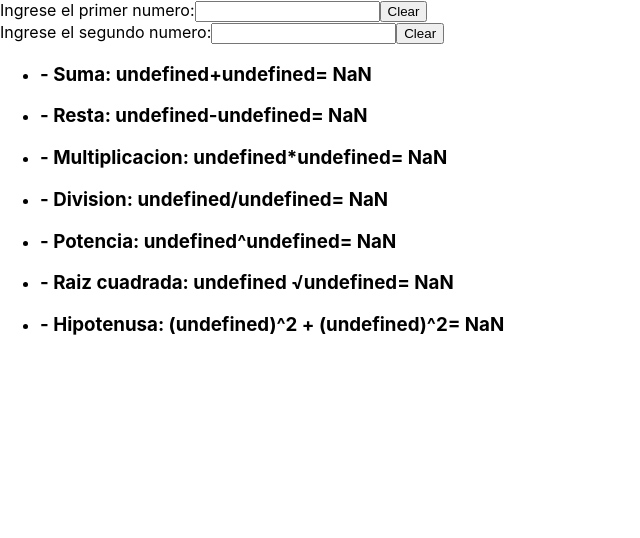
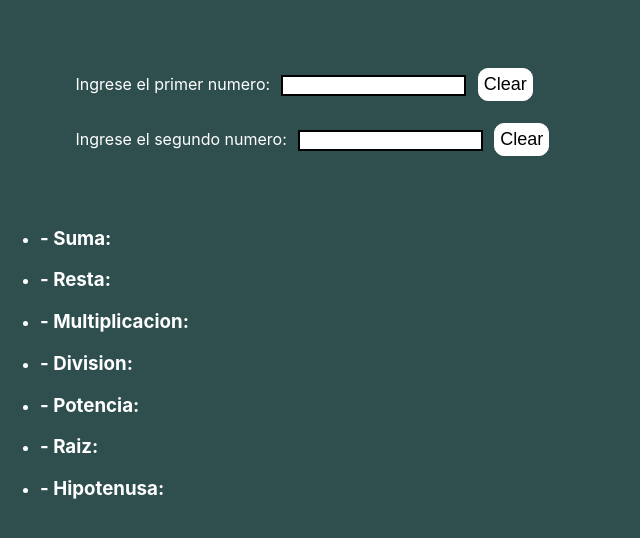
Before and after one commit to Juanideni/advance-calculator, a React (Create React App) app: page / in a window 1280 px wide. Shown: the top 538 px of the page, without its empty margins (0-640 px from the left). Built offline with nearby package versions, Linux system fonts and the light colour scheme.

Commit message:
Page done

```diff
--- a/src/App.css
+++ b/src/App.css
@@ -1,38 +1,28 @@
-.App {
-  text-align: center;
+html {
+ background-color: darkslategrey;
+ color: white;
 }
-
-.App-logo {
-  height: 40vmin;
-  pointer-events: none;
+.inputs{
+  margin: 5%;
 }
-
-@media (prefers-reduced-motion: no-preference) {
-  .App-logo {
-    animation: App-logo-spin infinite 20s linear;
-  }
+.first-input, .second-input{
+  margin: 1%
 }
-
-.App-header {
-  background-color: #282c34;
-  min-height: 100vh;
-  display: flex;
-  flex-direction: column;
-  align-items: center;
-  justify-content: center;
-  font-size: calc(10px + 2vmin);
+.number-inputs{
+  text-align: right;
+  display: inline-block;
+  margin: 1%;
+  border: solid 2px black;
+}
+.button-clear {
+  background-color: white;
+  font-size: large;
+  border: solid 1px white;
+  border-radius: 10px ;
+  transition: 1.5s;
+  padding: 5px;
+}
+.button-clear:hover {
+  background-color: darkslategrey;
   color: white;
 }
-
-.App-link {
-  color: #61dafb;
-}
-
-@keyframes App-logo-spin {
-  from {
-    transform: rotate(0deg);
-  }
-  to {
-    transform: rotate(360deg);
-  }
-}
--- a/src/Design.js
+++ b/src/Design.js
@@ -2,8 +2,8 @@ import { useState } from "react"
 
 
 function Design(){
-    let [firstNumber,setFirstNumber] = useState()
-    let [secondNumber, setSecondNumber] = useState()
+    let [firstNumber,setFirstNumber] = useState(null)
+    let [secondNumber, setSecondNumber] = useState(null)
 
 
     function inputFirstNumber(props){
@@ -13,34 +13,36 @@ function Design(){
         setSecondNumber(props.target.value)
     }
 
-    function clearFirstInput(){
-        setFirstNumber(0)
+    function clearFirstInput(props){
+
+        setFirstNumber(props.target.value = "")
     }
-    function clearSecondInput(){
-        setSecondNumber(0)
+    function clearSecondInput(props){
+        setSecondNumber(props.target.value = "")
     }
-
 
 
     return(
         <>
-        <div>
+        <div className="inputs">
+            <div className="first-input">
             <label>Ingrese el primer numero:</label><input type="number" id="primer-numero" className="number-inputs" value={firstNumber} onInput={inputFirstNumber}></input>
-            <button onClick={clearFirstInput}>Clear</button>
-        </div>
-        <div>
+            <button onClick={clearFirstInput} className="button-clear">Clear</button>
+            </div>
+            <div className="second-input">
             <label>Ingrese el segundo numero:</label><input type="number" id="primer-numero" className="number-inputs" value={secondNumber} onInput={inputSecondNumber}></input>
-            <button onClick={clearSecondInput}>Clear</button>
+            <button onClick={clearSecondInput} className="button-clear">Clear</button>
+            </div>
         </div>
         <div>
             <ul>
-                <li><h3>- Suma: <span id="suma">{firstNumber+"+"+secondNumber+"= "+Number((firstNumber*1)+(secondNumber *1))}</span></h3></li>
-                <li><h3>- Resta: <span id="resta">{firstNumber+"-"+secondNumber+"= "+Number(firstNumber-secondNumber)}</span></h3></li>
-                <li><h3>- Multiplicacion: <span id="multiplicacion">{firstNumber+"*"+secondNumber+"= "+firstNumber*secondNumber}</span></h3></li>
-                <li><h3>- Division: <span id="division"></span>{firstNumber+"/"+secondNumber+"= "+firstNumber/secondNumber}</h3></li>
-                <li><h3>- Potencia: <span id="potencia"></span>{firstNumber+"^"+secondNumber+"= "+Math.pow(firstNumber, secondNumber)}</h3></li>
-                <li><h3>- Raiz cuadrada: <span id="raiz cuadrada">{firstNumber+" √"+secondNumber+"= "+Math.pow(firstNumber, (1/secondNumber))}</span></h3></li>
-                <li><h3>- Hipotenusa: <span id="hipotenusa">{"("+firstNumber+")^2 + ("+secondNumber+")^2= "+Number((firstNumber*firstNumber)+(secondNumber*secondNumber))}</span></h3></li>
+                <li><h3>- Suma: <span id="suma">{(firstNumber === null || secondNumber === null) ? "" : firstNumber+"+"+secondNumber+"= "+Number((firstNumber*1)+(secondNumber *1))}</span></h3></li>
+                <li><h3>- Resta: <span id="resta">{(firstNumber === null || secondNumber === null) ? "" : firstNumber+"-"+secondNumber+"= "+Number(firstNumber-secondNumber)}</span></h3></li>
+                <li><h3>- Multiplicacion: <span id="multiplicacion">{ (firstNumber === null || secondNumber === null) ? "" : firstNumber+"*"+secondNumber+"= "+firstNumber*secondNumber}</span></h3></li>
+                <li><h3>- Division: <span id="division">{(firstNumber === null || secondNumber === null) ? "" : (secondNumber === 0 && firstNumber === 0) ? "0/0 = Indeterminado" : firstNumber+"/"+secondNumber+ "= " + firstNumber/secondNumber}</span></h3></li>
+                <li><h3>- Potencia: <span id="potencia">{ (firstNumber === null || secondNumber === null) ? "" : firstNumber+"^"+secondNumber+"= "+Math.pow(firstNumber, secondNumber)}</span></h3></li>
+                <li><h3>- Raiz: <span id="raiz cuadrada">{(firstNumber === null || secondNumber === null) ? "" :  (secondNumber === 0) ? "No existe raiz de cero" :  secondNumber+" √"+firstNumber+"= "+Math.pow(firstNumber, (1/secondNumber))}</span></h3></li>
+                <li><h3>- Hipotenusa: <span id="hipotenusa">{(firstNumber === null || secondNumber === null) ? "" : "("+firstNumber+")^2 + ("+secondNumber+")^2= "+Number((firstNumber*firstNumber)+(secondNumber*secondNumber))}</span></h3></li>
             </ul>
         </div>
         </>
```
